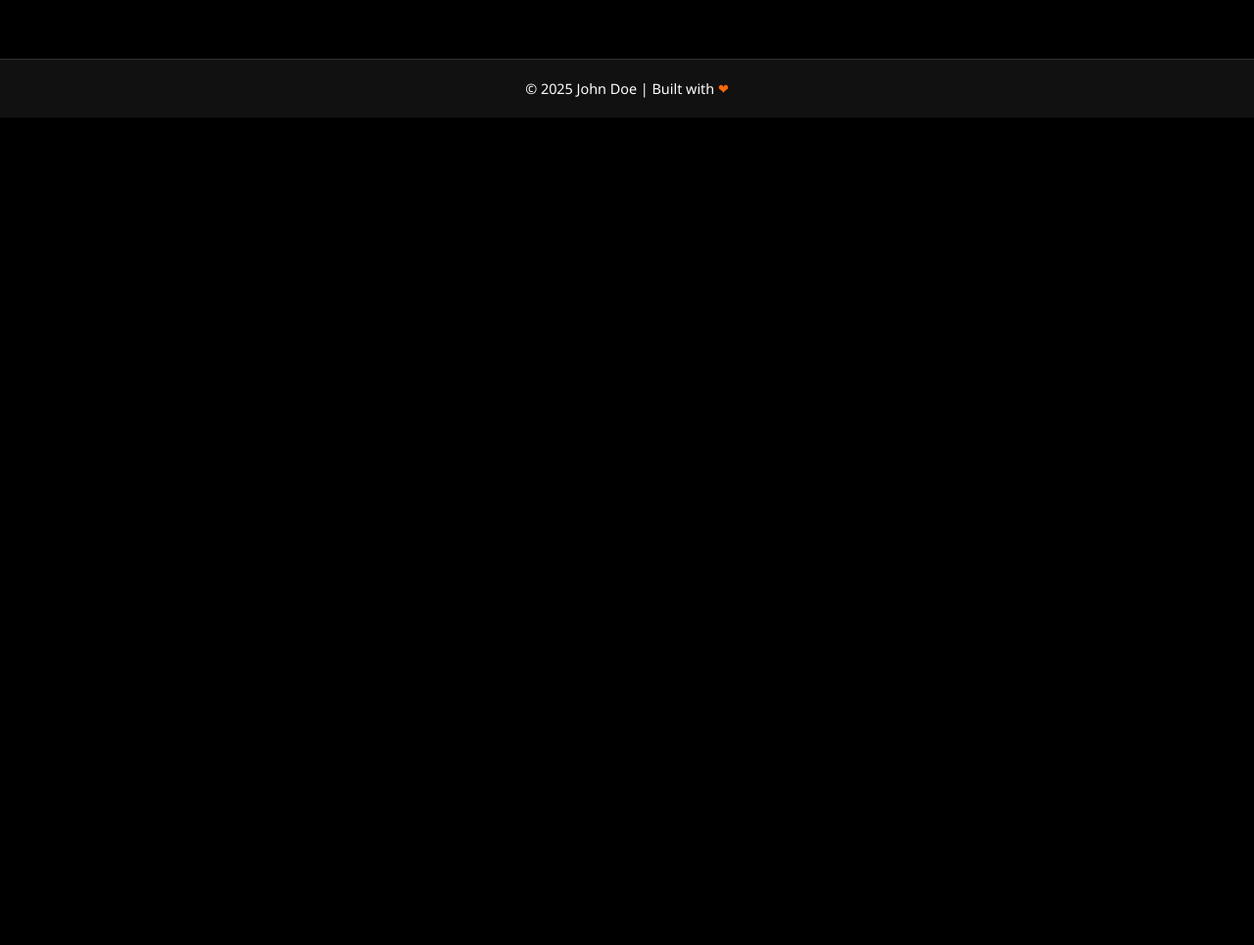
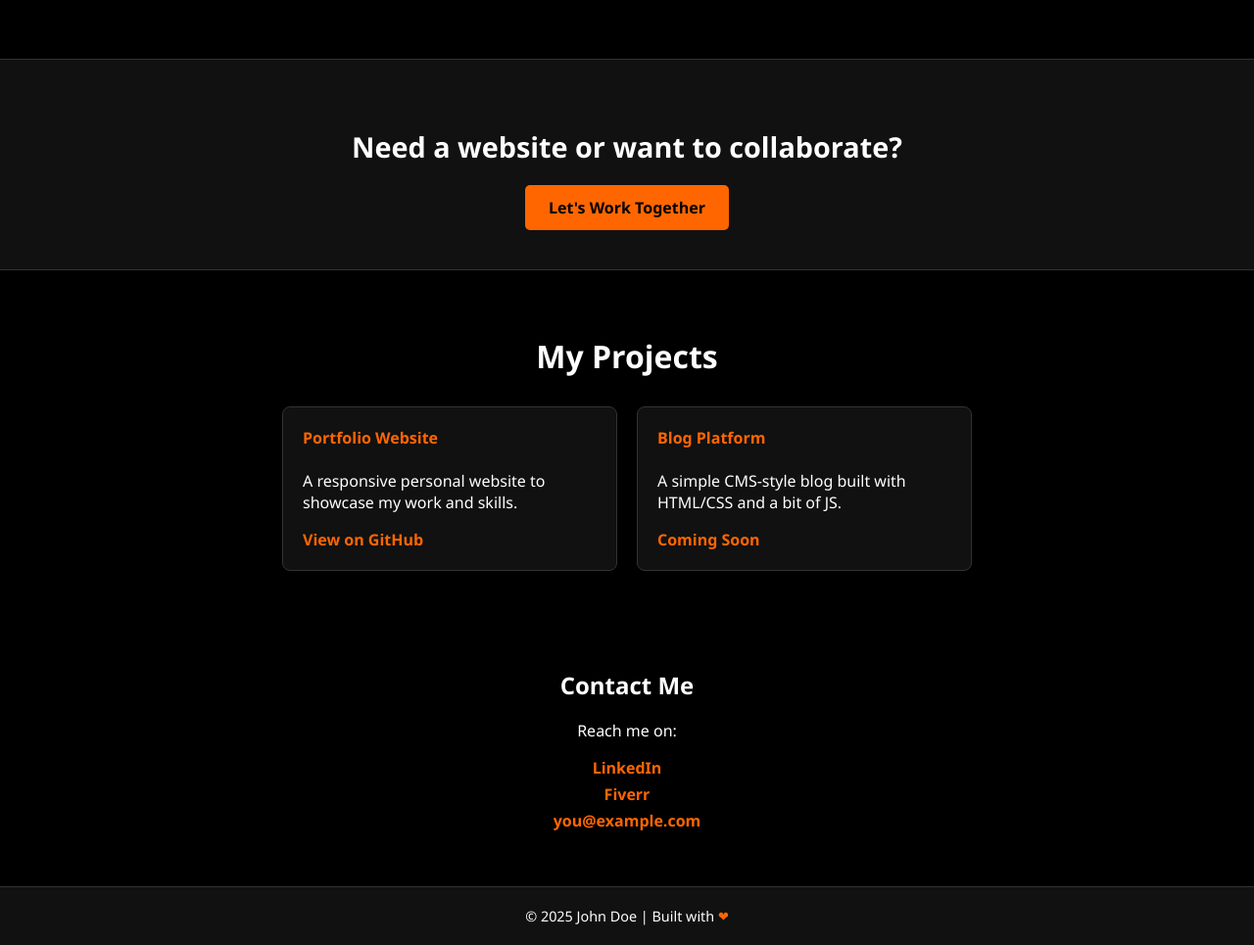
Before and after one commit to chaotiveworks/chaotiveworks.github.io, a plain HTML site: page index.html in a window 1280 px wide. Shown: the part 669-1634 px from the top of the page at 98% size. Before the commit the page ends 800 px from the top, so only its background shows below. Drawn offline with Linux system fonts and the light colour scheme.

Commit message:
Index + HTML v2

```diff
--- a/index.html
+++ b/index.html
@@ -21,6 +21,40 @@
     <p>I’m a passionate web developer building modern, fast, and responsive websites and apps.</p>
   </section>
 
+  <!-- CTA Section -->
+  <section class="cta">
+    <h3>Need a website or want to collaborate?</h3>
+    <a href="#contact" class="cta-button">Let's Work Together</a>
+  </section>
+
+  <!-- Projects Section -->
+  <section class="projects" id="projects">
+    <h2>My Projects</h2>
+    <div class="project-list">
+      <div class="project-card">
+        <h4>Portfolio Website</h4>
+        <p>A responsive personal website to showcase my work and skills.</p>
+        <a href="https://github.com/username/portfolio" target="_blank">View on GitHub</a>
+      </div>
+      <div class="project-card">
+        <h4>Blog Platform</h4>
+        <p>A simple CMS-style blog built with HTML/CSS and a bit of JS.</p>
+        <a href="#">Coming Soon</a>
+      </div>
+    </div>
+  </section>
+
+  <!-- Contact Section -->
+  <section class="contact" id="contact">
+    <h2>Contact Me</h2>
+    <p>Reach me on:</p>
+    <ul class="social-links">
+      <li><a href="https://www.linkedin.com/in/yourusername" target="_blank">LinkedIn</a></li>
+      <li><a href="https://www.fiverr.com/yourusername" target="_blank">Fiverr</a></li>
+      <li><a href="mailto:you@example.com">you@example.com</a></li>
+    </ul>
+  </section>
+
   <footer>
     &copy; 2025 John Doe | Built with <span class="accent">❤</span>
   </footer>
--- a/style.css
+++ b/style.css
@@ -68,6 +68,99 @@ body {
   .accent {
     color: #ff6600;
   }
+  .cta {
+    background-color: #111;
+    text-align: center;
+    padding: 40px 20px;
+    border-top: 1px solid #333;
+    border-bottom: 1px solid #333;
+  }
+
+  .cta h3 {
+    font-size: 1.8em;
+    margin-bottom: 20px;
+  }
+
+  .cta-button {
+    display: inline-block;
+    background-color: #ff6600;
+    color: #000;
+    padding: 12px 24px;
+    text-decoration: none;
+    font-weight: bold;
+    border-radius: 5px;
+    transition: background-color 0.3s;
+  }
+
+  .cta-button:hover {
+    background-color: #e65c00;
+  }
+
+  .projects {
+    padding: 40px 20px;
+    text-align: center;
+  }
+
+  .projects h2 {
+    font-size: 2em;
+    margin-bottom: 30px;
+  }
+
+  .project-list {
+    display: flex;
+    flex-wrap: wrap;
+    justify-content: center;
+    gap: 20px;
+  }
+
+  .project-card {
+    background-color: #111;
+    padding: 20px;
+    max-width: 300px;
+    border: 1px solid #333;
+    border-radius: 8px;
+    text-align: left;
+  }
+
+  .project-card h4 {
+    color: #ff6600;
+    margin-top: 0;
+  }
+
+  .project-card a {
+    color: #ff6600;
+    text-decoration: none;
+    font-weight: bold;
+  }
+
+  .project-card a:hover {
+    text-decoration: underline;
+  }
+
+  .contact {
+    padding: 40px 20px;
+    text-align: center;
+  }
+
+  .social-links {
+    list-style: none;
+    padding: 0;
+    margin-top: 10px;
+  }
+
+  .social-links li {
+    margin: 5px 0;
+  }
+
+  .social-links a {
+    color: #ff6600;
+    text-decoration: none;
+    font-weight: bold;
+  }
+
+  .social-links a:hover {
+    text-decoration: underline;
+  }
 
   /* Responsive styles */
   @media (max-width: 768px) {
```
